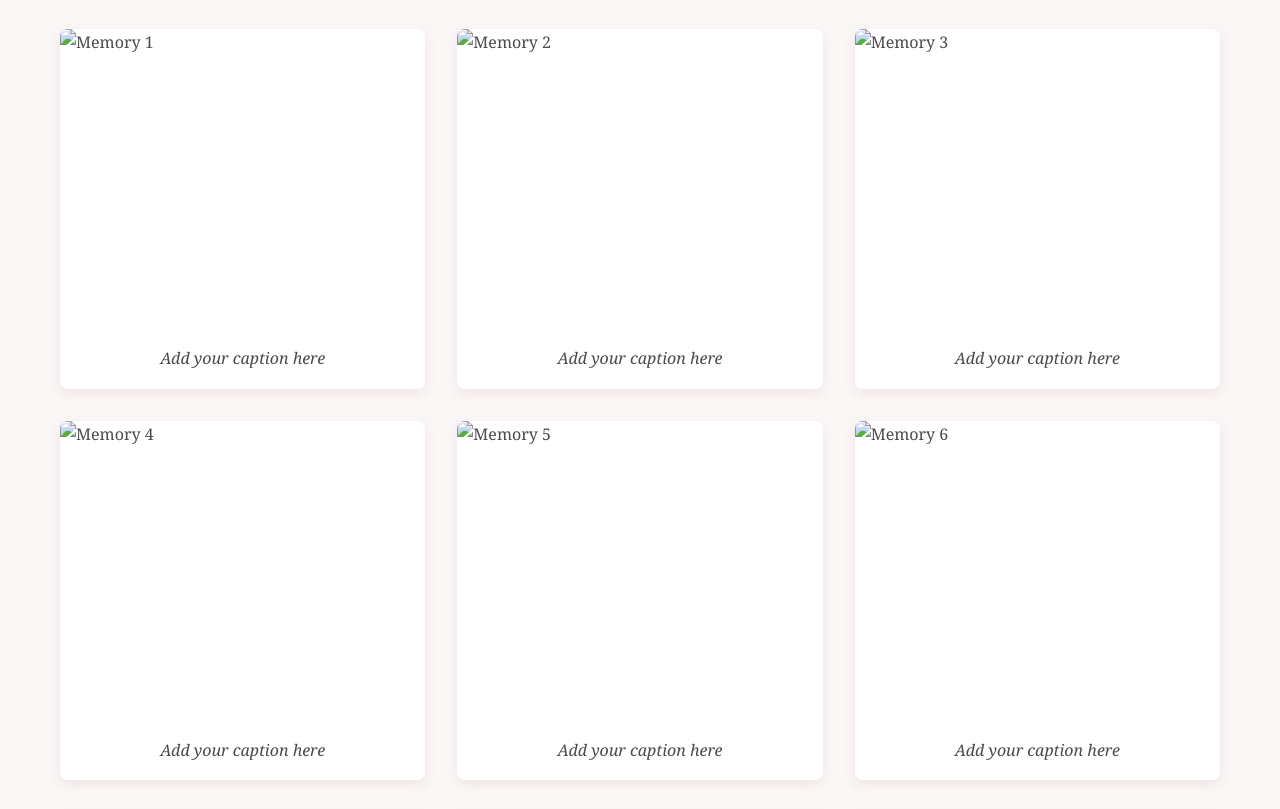
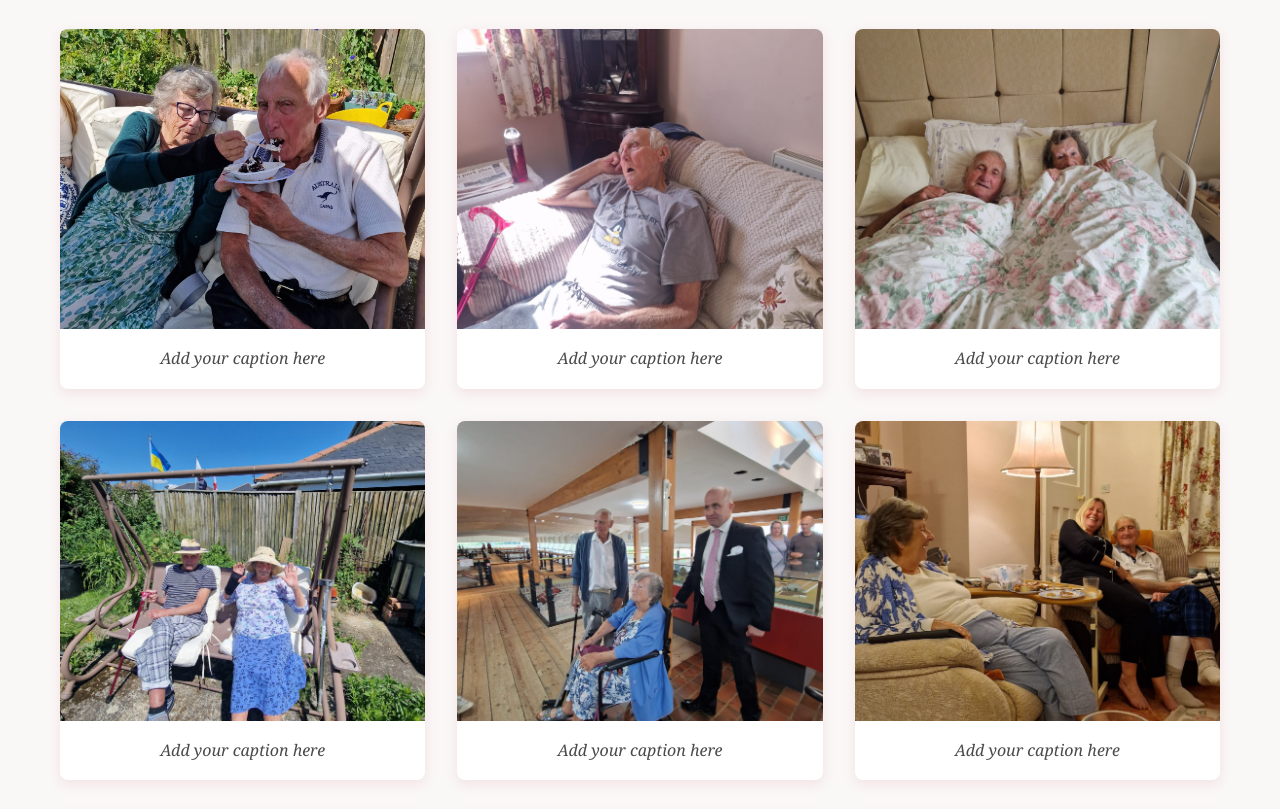
Before and after one commit to OllyIT/AubreyBarrettSite, a plain HTML site: page gallery.html in a window 1280 px wide. Shown: the part 275-1084 px from the top of the page. Drawn offline with Linux system fonts and the light colour scheme.

Commit message:
Fixing the gallery page

```diff
--- a/gallery.html
+++ b/gallery.html
@@ -22,37 +22,37 @@
 
             <div class="full-gallery">
                 <div class="gallery-item">
-                    <img src="photo-1.jpg" alt="Memory 1">
+                    <img src="pictures/7.jpeg" alt="Memory 1">
                     <p class="caption">Add your caption here</p>
                 </div>
 
                 <div class="gallery-item">
-                    <img src="photo-2.jpg" alt="Memory 2">
+                    <img src="pictures/6.jpeg" alt="Memory 2">
                     <p class="caption">Add your caption here</p>
                 </div>
 
                 <div class="gallery-item">
-                    <img src="photo-3.jpg" alt="Memory 3">
+                    <img src="pictures/5.jpeg" alt="Memory 3">
                     <p class="caption">Add your caption here</p>
                 </div>
 
                 <div class="gallery-item">
-                    <img src="photo-4.jpg" alt="Memory 4">
+                    <img src="pictures/4.jpeg" alt="Memory 4">
                     <p class="caption">Add your caption here</p>
                 </div>
 
                 <div class="gallery-item">
-                    <img src="photo-5.jpg" alt="Memory 5">
+                    <img src="pictures/3.jpeg" alt="Memory 5">
                     <p class="caption">Add your caption here</p>
                 </div>
 
                 <div class="gallery-item">
-                    <img src="photo-6.jpg" alt="Memory 6">
+                    <img src="pictures/2.jpeg" alt="Memory 6">
                     <p class="caption">Add your caption here</p>
                 </div>
 
                 <div class="gallery-item">
-                    <img src="photo-7.jpg" alt="Memory 7">
+                    <img src="pictures/1.jpeg" alt="Memory 7">
                     <p class="caption">Add your caption here</p>
                 </div>
 
```
